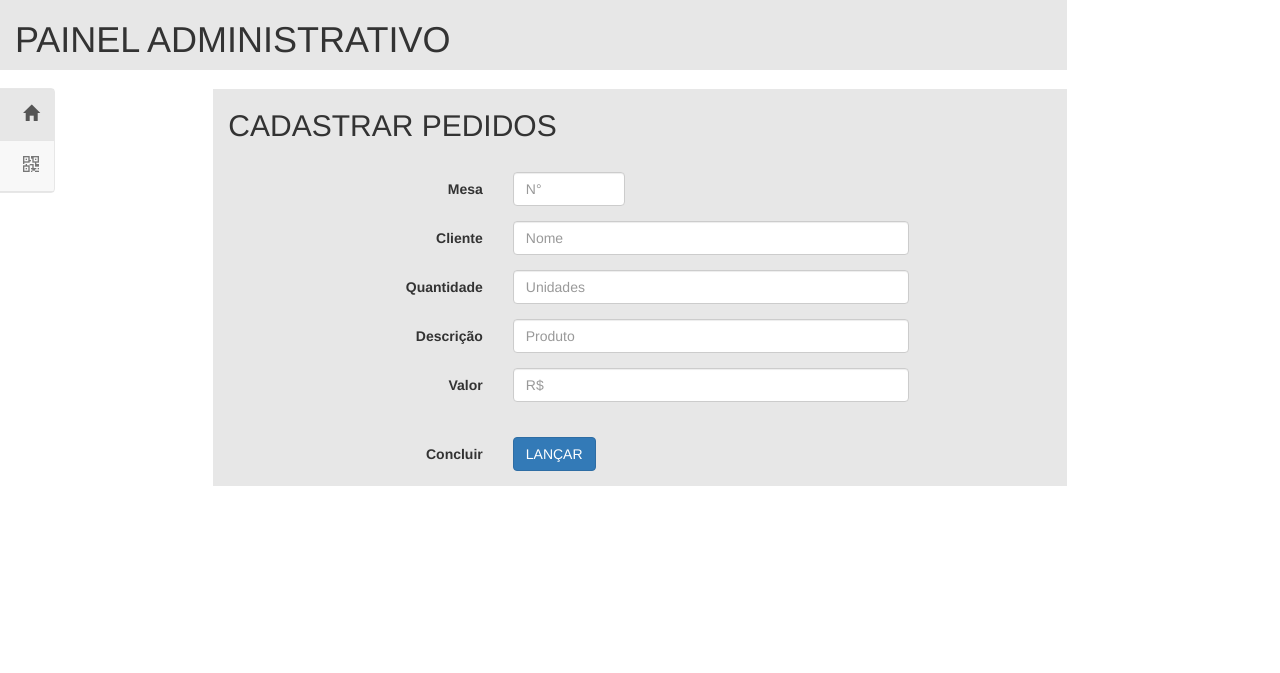
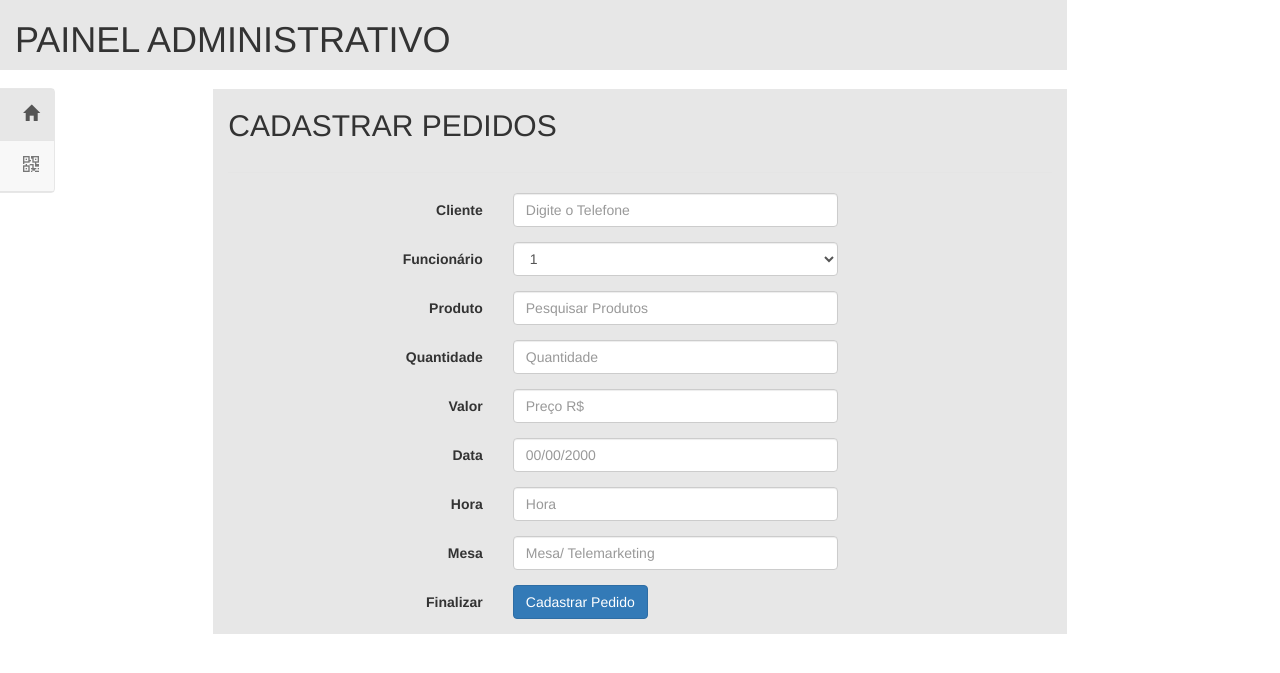
Before and after one commit to webjhon/LancheSystem, a PHP site: page /admin/criar_comandas.php in a window 1280 px wide. Shown: the top 673 px of the page. Run offline with PHP 8.4, Linux system fonts and the light colour scheme; the visitor is signed in with stand-in values (Sample User, id 1).

Commit message:
Atualizando pedidos
Alterei a tabela de gerar pedidos (comandas), agora ela esta de acordo
com a base de dados, também alterei o código mysql que insere os dados
no banco. É necessário resolver o problema que ele não esta deixando
inserir nos campos que são de chave extrangeira, mesmo as tabelas
relacionadas estarem povoadas parcialmente.

```diff
--- a/admin/criar_comandas.php
+++ b/admin/criar_comandas.php
@@ -47,20 +47,34 @@
           <form class="form-horizontal" action="gerar_pedido.php" method="POST">
           <fieldset>
 
+          <!-- Form Name -->
+          <legend><!--ESTE CAMPO FICA ABAIXO DO CADASTRAR PEDIDOS, NO CASO DE NECESSIDADE DE USO--></legend>
+
           <!-- Text input-->
           <div class="form-group">
-                <label class="col-md-4 control-label" for="numero_mesa">Mesa</label>
-                <div class="col-md-2">
-                  <input id="numero_mesa" name="numero_mesa" type="text" placeholder="N°" class="form-control input-md" required="">
+            <label class="col-md-4 control-label" for="cliente">Cliente</label>
+            <div class="col-md-5">
+            <input id="cliente" name="cliente" placeholder="Digite o Telefone" class="form-control input-md" required="" type="text">
 
+            </div>
+          </div>
+
+          <!-- Select Basic -->
+          <div class="form-group">
+            <label class="col-md-4 control-label" for="funcionario">Funcionário</label>
+            <div class="col-md-5">
+              <select id="funcionario" name="funcionario" class="form-control">
+                <option value="1">1</option>
+                <option value="2">2</option>
+              </select>
             </div>
           </div>
 
           <!-- Text input-->
           <div class="form-group">
-                <label class="col-md-4 control-label" for="nome_cliente">Cliente</label>
-                <div class="col-md-6">
-                  <input id="nome_cliente" name="nome_cliente" type="text" placeholder="Nome" class="form-control input-md" required="">
+            <label class="col-md-4 control-label" for="Produto">Produto</label>
+            <div class="col-md-5">
+            <input id="Produto" name="Produto" placeholder="Pesquisar Produtos" class="form-control input-md" required="" type="text">
 
             </div>
           </div>
@@ -68,37 +82,58 @@
           <!-- Text input-->
           <div class="form-group">
             <label class="col-md-4 control-label" for="quantidade">Quantidade</label>
-                <div class="col-md-6">
-                  <input id="quantidade" name="quantidade" type="text" placeholder="Unidades" class="form-control input-md" required="">
+            <div class="col-md-5">
+            <input id="quantidade" name="quantidade" placeholder="Quantidade" class="form-control input-md" required="" type="text">
 
             </div>
           </div>
 
           <!-- Text input-->
           <div class="form-group">
-                <label class="col-md-4 control-label" for="desc_produto">Descrição</label>
-                <div class="col-md-6">
-                  <input id="desc_produto" name="desc_produto" type="text" placeholder="Produto" class="form-control input-md" required="">
+            <label class="col-md-4 control-label" for="valor">Valor</label>
+            <div class="col-md-5">
+            <input id="valor" name="valor" placeholder="Preço R$" class="form-control input-md" required="" type="text">
 
             </div>
           </div>
 
           <!-- Text input-->
           <div class="form-group">
-                <label class="col-md-4 control-label" for="valor_produto">Valor</label>
-                <div class="col-md-6">
-                    <input id="valor_produto" name="valor_produto" type="text" placeholder="R$ " class="form-control input-md" required=""><br>
+            <label class="col-md-4 control-label" for="data">Data</label>
+            <div class="col-md-5">
+            <input id="data" name="data" placeholder="00/00/2000" class="form-control input-md" required="" type="text">
+
+            </div>
+          </div>
+
+          <!-- Text input-->
+          <div class="form-group">
+            <label class="col-md-4 control-label" for="hora">Hora</label>
+            <div class="col-md-5">
+            <input id="hora" name="hora" placeholder="Hora" class="form-control input-md" required="" type="text">
+
+            </div>
+          </div>
+
+          <!-- Text input-->
+          <div class="form-group">
+            <label class="col-md-4 control-label" for="mesa">Mesa</label>
+            <div class="col-md-5">
+            <input id="mesa" name="mesa" placeholder="Mesa/ Telemarketing" class="form-control input-md" required="" type="text">
 
             </div>
           </div>
 
           <!-- Button -->
           <div class="form-group">
-                <label class="col-md-4 control-label" for="enviar_comanda"> Concluir</label>
+            <label class="col-md-4 control-label" for="enviar_comanda">Finalizar</label>
             <div class="col-md-4">
-                  <button id="enviar_comanda" name="enviar_comanda" class="btn btn-primary">LANÇAR</button>
+              <button id="enviar_comanda" name="enviar_comanda" class="btn btn-primary">Cadastrar Pedido</button>
             </div>
           </div>
+
+          </fieldset>
+          </form>
 
             </fieldset>
           </form>
```
Also changed, not shown: admin/gerar_pedido.php (+9 -6 lines). Lines whose indentation alone changed are shown as unchanged.
